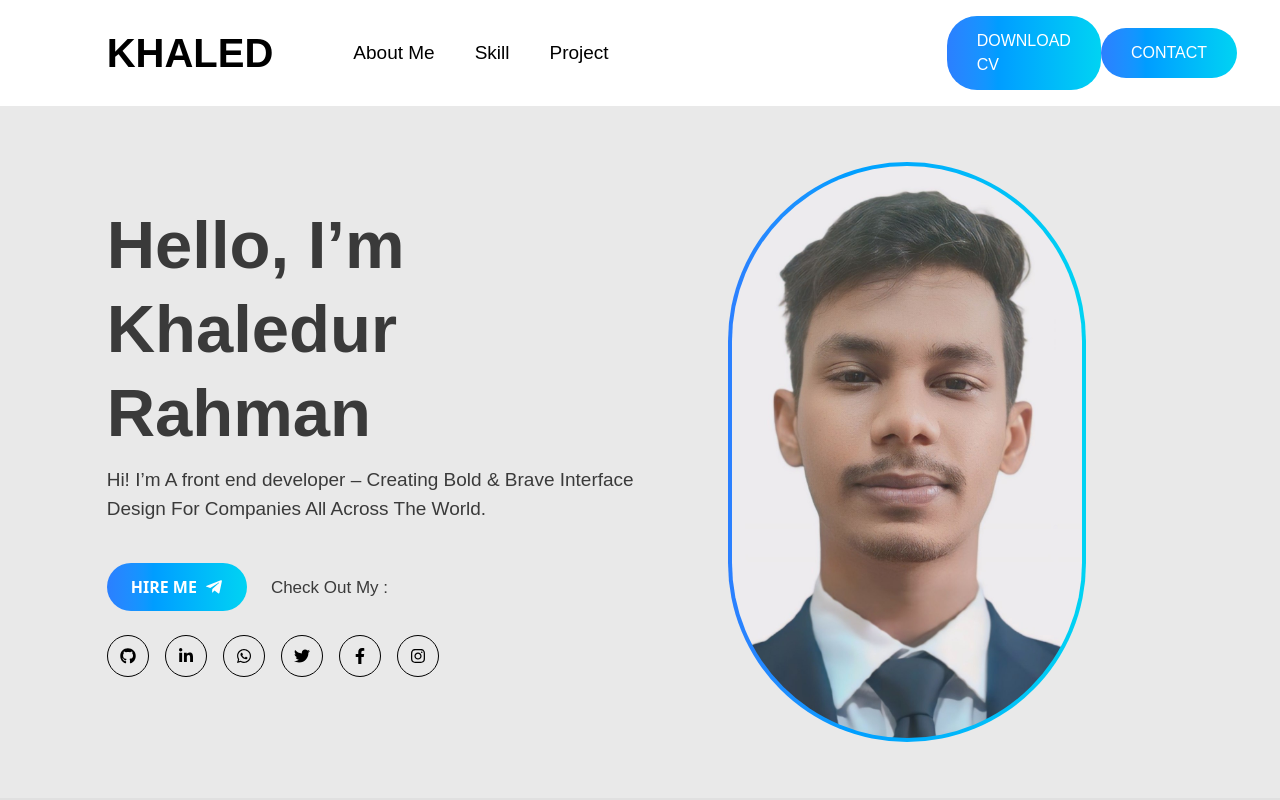
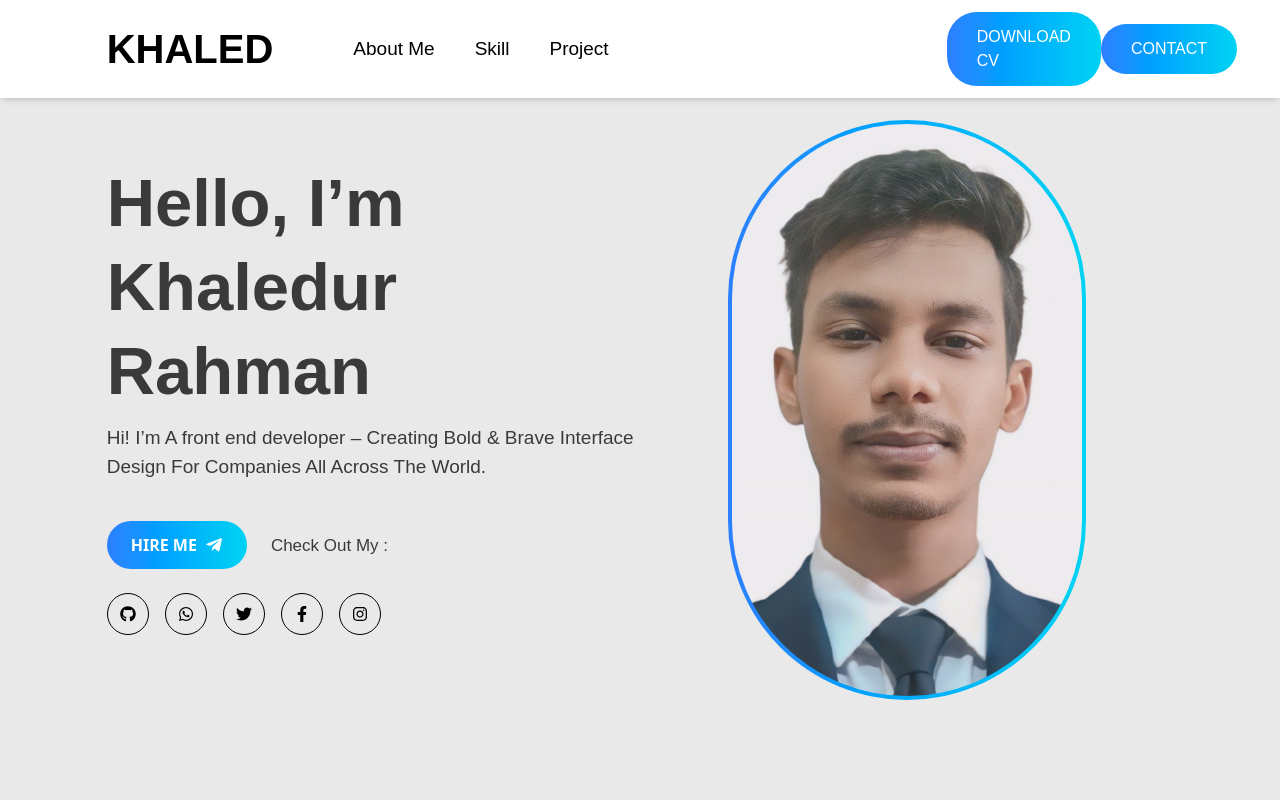
Before and after one commit to khaled6013/MY-PORTFOLIO, a React (Vite) app: page / in a window 1280 px wide. Shown: the top 800 px of the page. Built offline with nearby package versions, Linux system fonts and the light colour scheme.

Commit message:
button error solve

```diff
--- a/src/components/Banner.jsx
+++ b/src/components/Banner.jsx
@@ -4,7 +4,7 @@ import bannerImg from "../assets/k.jpg";
 const Banner = () => {
   return (
     <>
-      <div className="lg:py-14 md:py-10 py-4 bg-[#E9E9E9]">
+      <div className="lg:py-30 md:py-10 py-3 bg-[#E9E9E9]">
         <div className="lg:w-10/12 w-11/12 mx-auto">
           <div className="lg:flex items-center flex-col-reverse lg:flex-row text-center lg:text-left">
             <div className="lg:w-3/6 w-full mt-10 lg:mt-0">
@@ -19,10 +19,10 @@ const Banner = () => {
               </div>
               <div className="lg:mt-4 mt-3">
                 <div className="flex flex-wrap justify-center lg:justify-start items-center gap-4 lg:gap-6 py-6">
-                  <button className="flex items-center gap-2 text-white bg-linear-to-r from-blue-500 to-cyan-400 font-semibold px-6 py-3 rounded-full e hover:shadow-lg hover:shadow-blue-400/40 transition-all duration-300 cursor-pointer">
+                  <a href="#contact" className="flex items-center gap-2 text-white bg-linear-to-r from-blue-500 to-cyan-400 font-semibold px-6 py-3 rounded-full e hover:shadow-lg hover:shadow-blue-400/40 transition-all duration-300 cursor-pointer">
                     HIRE ME
                     <FaTelegramPlane className="text-lg" />
-                  </button>
+                  </a>
 
                   <p className="font-pops text-black text-[17px] opacity-75 font-medium whitespace-nowrap">
                     Check Out My :
@@ -35,12 +35,6 @@ const Banner = () => {
                       className="border border-black rounded-full p-3 hover:bg-black hover:text-white transition-all duration-300"
                     >
                       <FaGithub />
-                    </a>
-                    <a
-                      href="#"
-                      className="border border-black rounded-full p-3 hover:bg-black hover:text-white transition-all duration-300"
-                    >
-                      <FaLinkedinIn />
                     </a>
                     <a
                       href="https://web.whatsapp.com/"
--- a/src/components/Nav.jsx
+++ b/src/components/Nav.jsx
@@ -5,11 +5,11 @@ const Nav = () => {
     const [open, setOpen] = useState(false);
     return (
         <>
-            <div className="lg:py-4 py-3 bg-white">
+            <div className="lg:py-3 py-2 bg-white lg:fixed top-0 z-50 w-full shadow-md">
                 <div className="lg:w-10/12 w-11/12 mx-auto">
                     <div className="lg:flex items-center justify-between">
                         <div className="lg:flex items-center lg:w-3/4 w-full">
-                            <h2 className="lg:font-extrabold font-bold font-pops text-black lg:text-[40px] text-[30px] cursor-pointer">KHALED</h2>
+                            <a href="#" className="lg:font-extrabold font-bold font-pops text-black lg:text-[40px] text-[30px] cursor-pointer">KHALED</a>
                             <div className="lg:ml-20 lg:mt-0 mt-3">
                                 <ul className={`lg:flex items-center lg:justify-start text-center duration-200 ease-in-out ${open == true ? "block" : "hidden"}`}>
                                     <li className='lg:pt-0 pt-1'>
```
